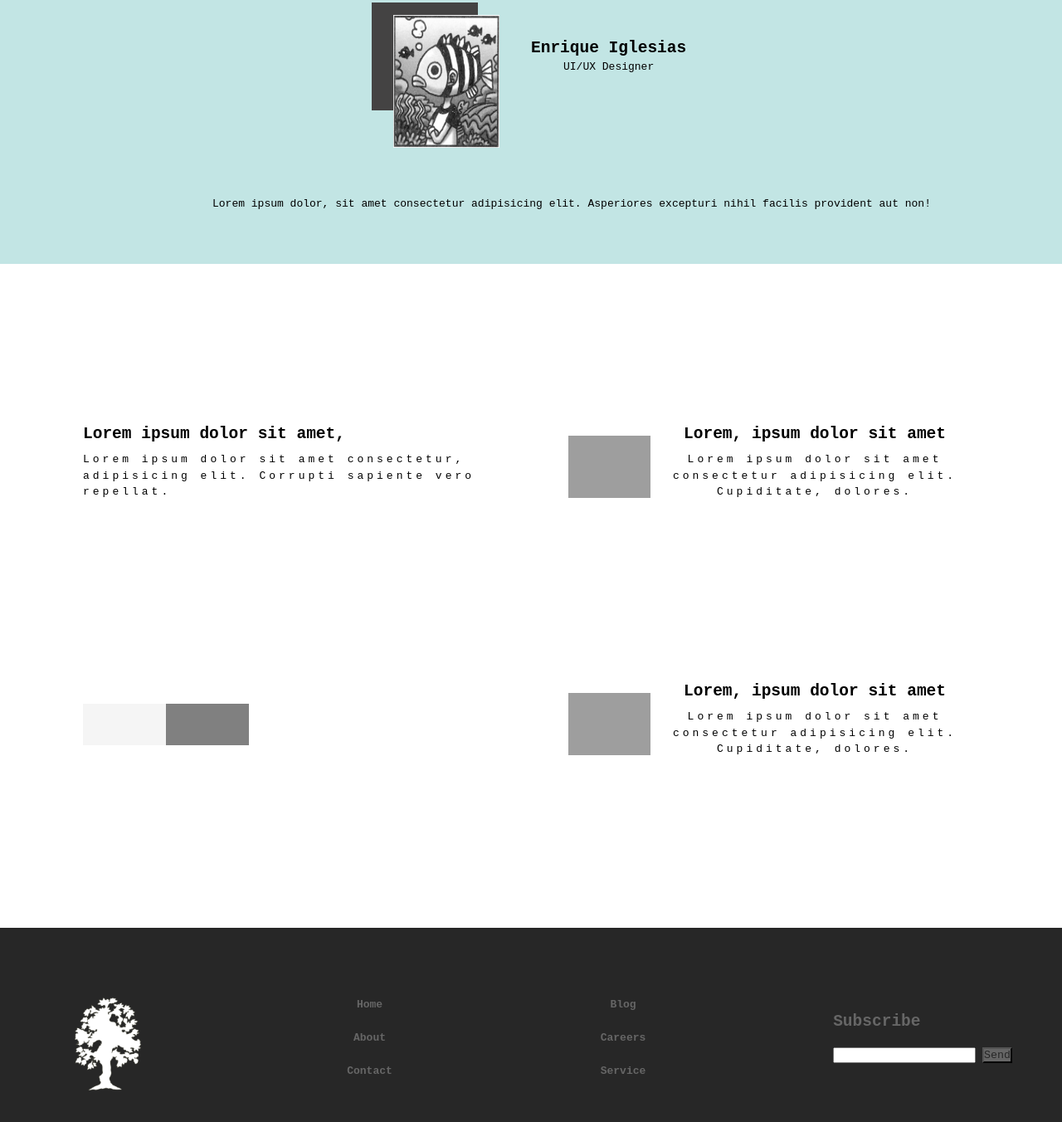
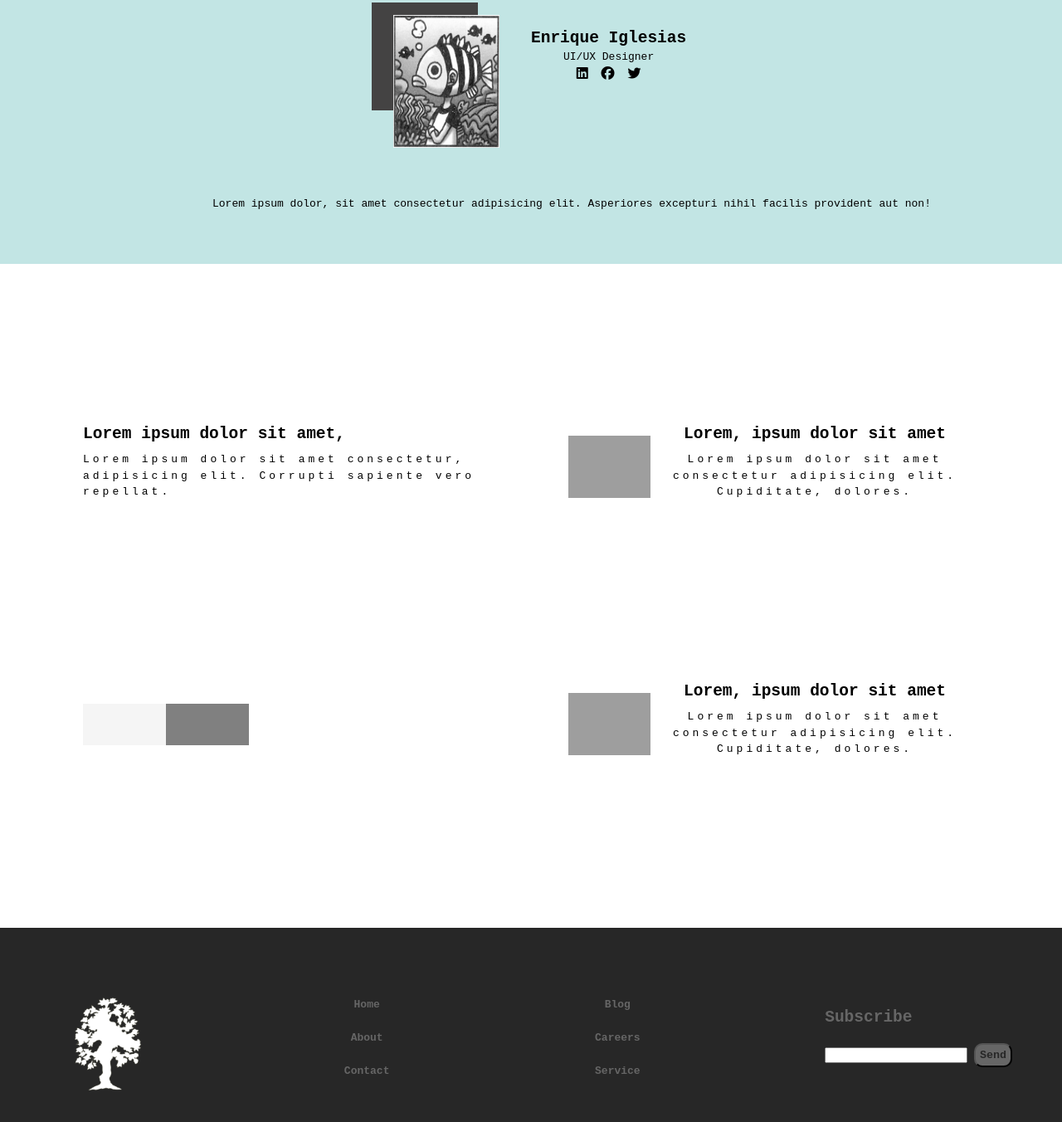
Before and after one commit to FacundoOlmos/tp_blog_landing_page_utn, a plain HTML site: page index.html in a window 1280 px wide. Shown: the part 2420-3772 px from the top of the page at 83% size. Drawn offline with Linux system fonts and the light colour scheme; grey boxes are pictures that could not be loaded.

Commit message:
cambios de estilos

```diff
--- a/estilos.css
+++ b/estilos.css
@@ -308,6 +308,14 @@ header ul li a {
   position: absolute;
   /* align-content: center; */
 }
+.diseñadorWeb .redesDiseñador i {
+  padding: 4px;
+  transition: color 0.3s;
+}
+
+.diseñadorWeb .redesDiseñador i:hover {
+  color: whitesmoke;
+}
 /*LINKS*/
 
 .links {
@@ -365,7 +373,7 @@ header ul li a {
   background-color: grey;
   left: 0;
   justify-content: space-around;
-  align-items: center; /* Centra verticalmente el contenido */
+  align-items: center;
 }
 
 .botonesLink .btnIzquierda {
@@ -423,6 +431,15 @@ footer .sub-mail h2 {
   margin-bottom: 20px;
 }
 footer .sub-mail button {
+  cursor: pointer;
+  font-weight: bolder;
+  padding: 5px;
+  border-radius: 10px;
   color: #272727;
   background-color: #666666;
+  transition: background-color 0.3s;
 }
+
+footer .sub-mail button:hover {
+  background-color: #444;
+}
--- a/index.html
+++ b/index.html
@@ -58,7 +58,9 @@
           obcaecati cupiditate magni sint recusandae culpa vel nobis velit at
           cumque.
         </p>
+        <i class="fa-solid fa-quote-left"></i>
         <h2>Lorem ipsum dolor sit amet consectetur, adipisicing elit.</h2>
+
       </div>
       <div class="botonesImagenTexto">
         <div class="btnIzquierda2"></div>
@@ -99,7 +101,11 @@
         <div class="infoDiseñador">
           <h2>Enrique Iglesias</h2>
           <p>UI/UX Designer</p>
-          <div class="redesDiseñador"></div>
+          <div class="redesDiseñador">
+            <i class="fa-brands fa-linkedin"></i>
+            <i class="fa-brands fa-facebook"></i>
+            <i class="fa-brands fa-twitter"></i>
+          </div>
         </div>
       </div>
       <div class="loremDiseñador">
```
